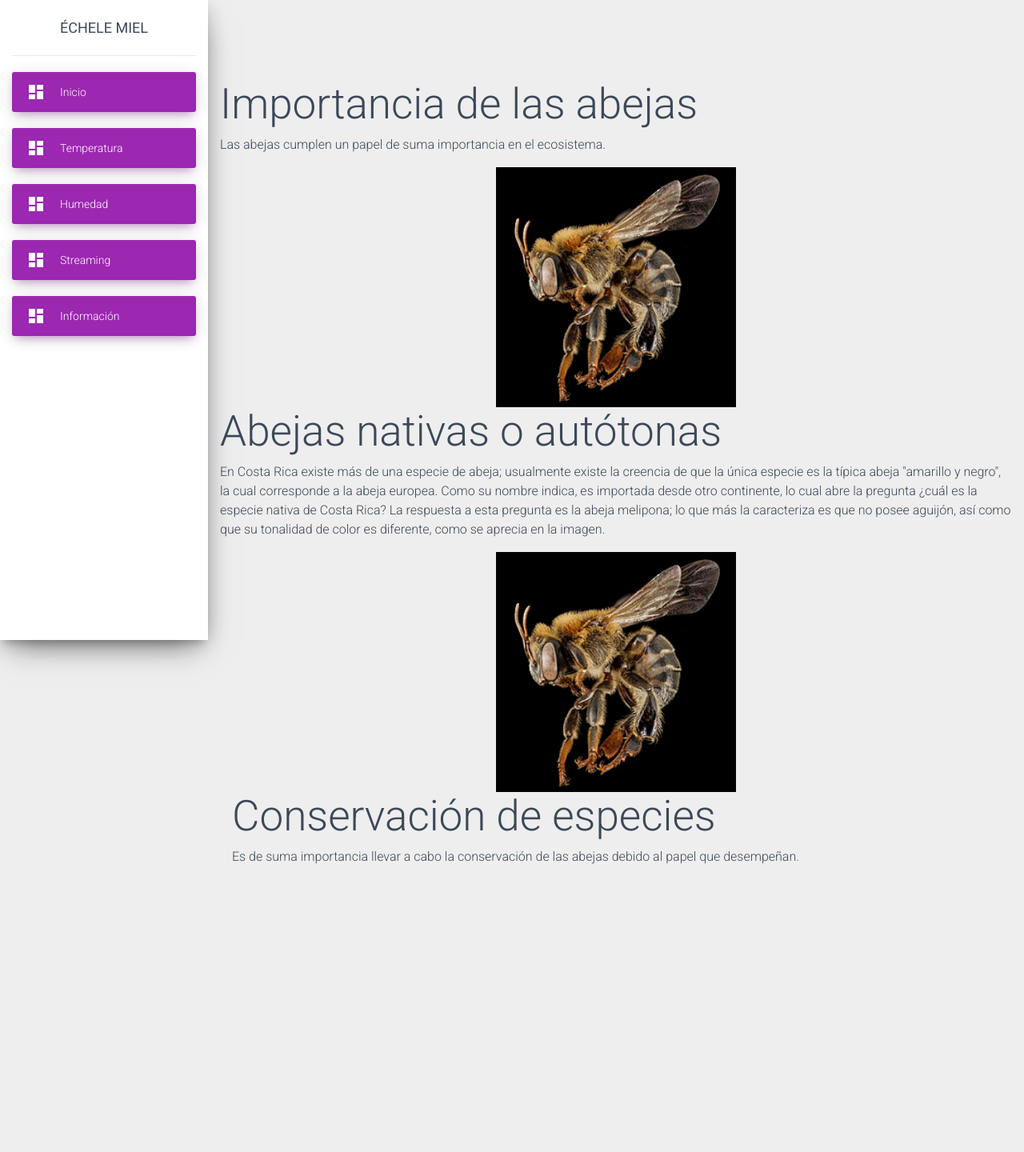
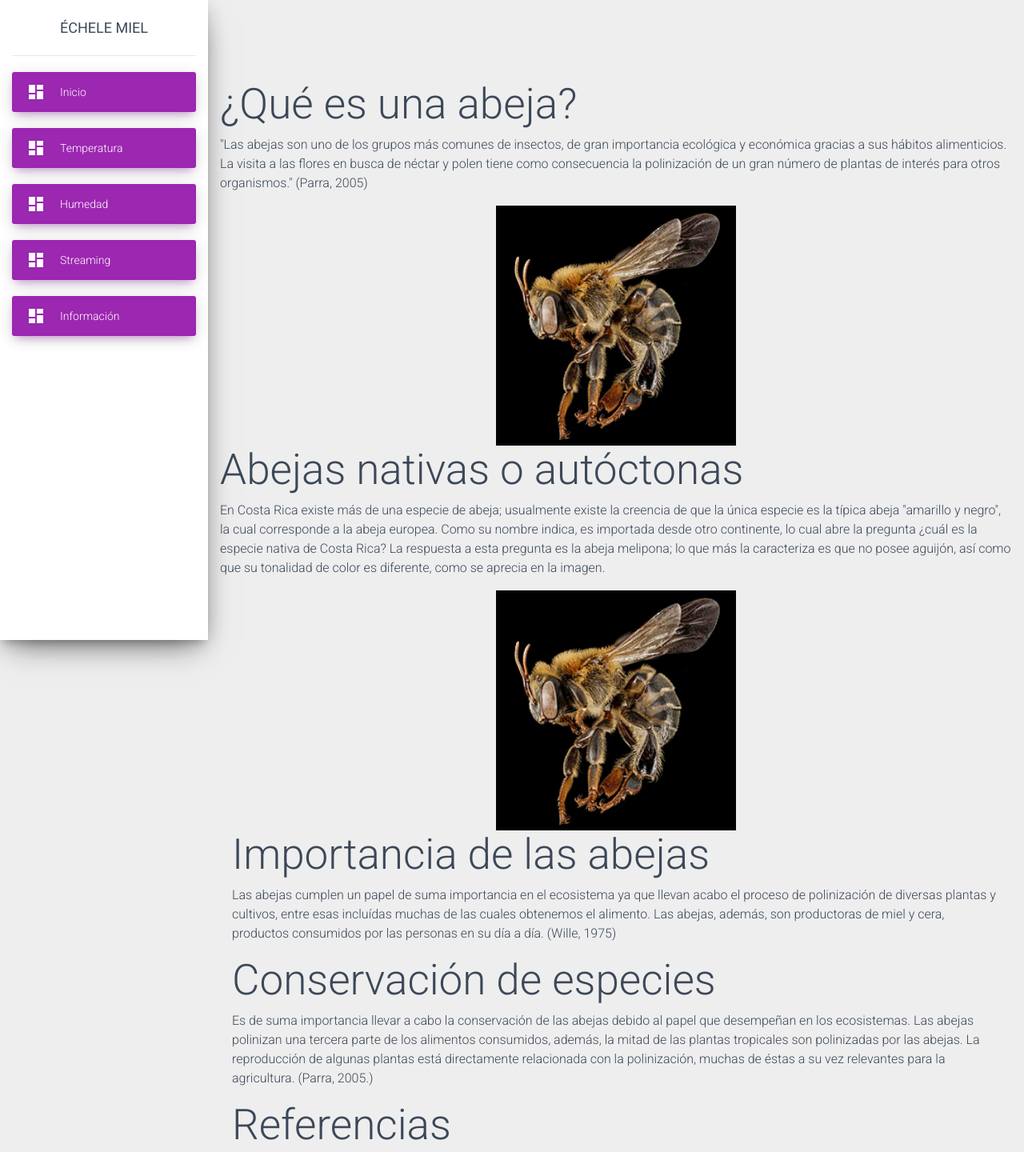
Before and after one commit to gabgut/Hardwarethon, a website: page Brete/info.html in a window 1280 px wide. Shown: the top 1440 px of the page at 80% size. Drawn offline with nearby package versions, Linux system fonts and the light colour scheme.

Commit message:
Update info.html
Más info

```diff
--- a/Brete/info.html
+++ b/Brete/info.html
@@ -87,15 +87,19 @@
       </nav>
       <!-- End Navbar -->
       <div class="content">
-        <h1>Importancia de las abejas</h1>
+        <h1>¿Qué es una abeja?</h1>
         <p>
-        Las abejas cumplen un papel de suma importancia en el ecosistema.
+        "Las abejas son uno de los grupos más comunes de insectos, de gran importancia
+        ecológica y económica gracias a sus hábitos alimenticios. La visita a las flores
+        en busca de néctar y polen tiene como consecuencia la polinización de un gran
+        número de plantas de interés para otros organismos." (Parra, 2005)
+
         </p>
         <div style="text-align: center">
           <a href="link">
           <img src="melipona.jpg" alt="Beneficios polinizadores" align="center" width="300" height="300"></a>
         </div>
-        <h1>Abejas nativas o autótonas</h1>
+        <h1>Abejas nativas o autóctonas</h1>
         <p>
         En Costa Rica existe más de una especie de abeja; usualmente existe la creencia de que
         la única especie es la típica abeja "amarillo y negro", la cual corresponde a la abeja
@@ -109,10 +113,26 @@
           <img src="melipona.jpg" alt="Abeja Melipona" align="center" width="300" height="300"></a>
         </div>
         <div class="container-fluid">
+          <h1>Importancia de las abejas</h1>
+          <p>
+          Las abejas cumplen un papel de suma importancia en el ecosistema ya que llevan acabo el proceso de
+          polinización de diversas plantas y cultivos, entre esas incluídas muchas de las cuales obtenemos el
+          alimento. Las abejas, además, son productoras de miel y cera, productos consumidos por las personas
+          en su día a día. (Wille, 1975)
+
           <h1>Conservación de especies</h1>
           <p>
           Es de suma importancia llevar a cabo la conservación de las abejas debido al papel que
-          desempeñan.
+          desempeñan en los ecosistemas.
+          Las abejas polinizan una tercera parte de los alimentos consumidos, además, la mitad de
+          las plantas tropicales son polinizadas por las abejas.
+          La reproducción de algunas plantas está directamente relacionada con la polinización,
+          muchas de éstas a su vez relevantes para la agricultura. (Parra, 2005.)
+
+          <h1>Referencias</h1>
+          <p>
+
+
           </p>
           <div id="container" style="min-width: 310px; height: 400px; margin: 0 auto"></div>
         </div>
```
